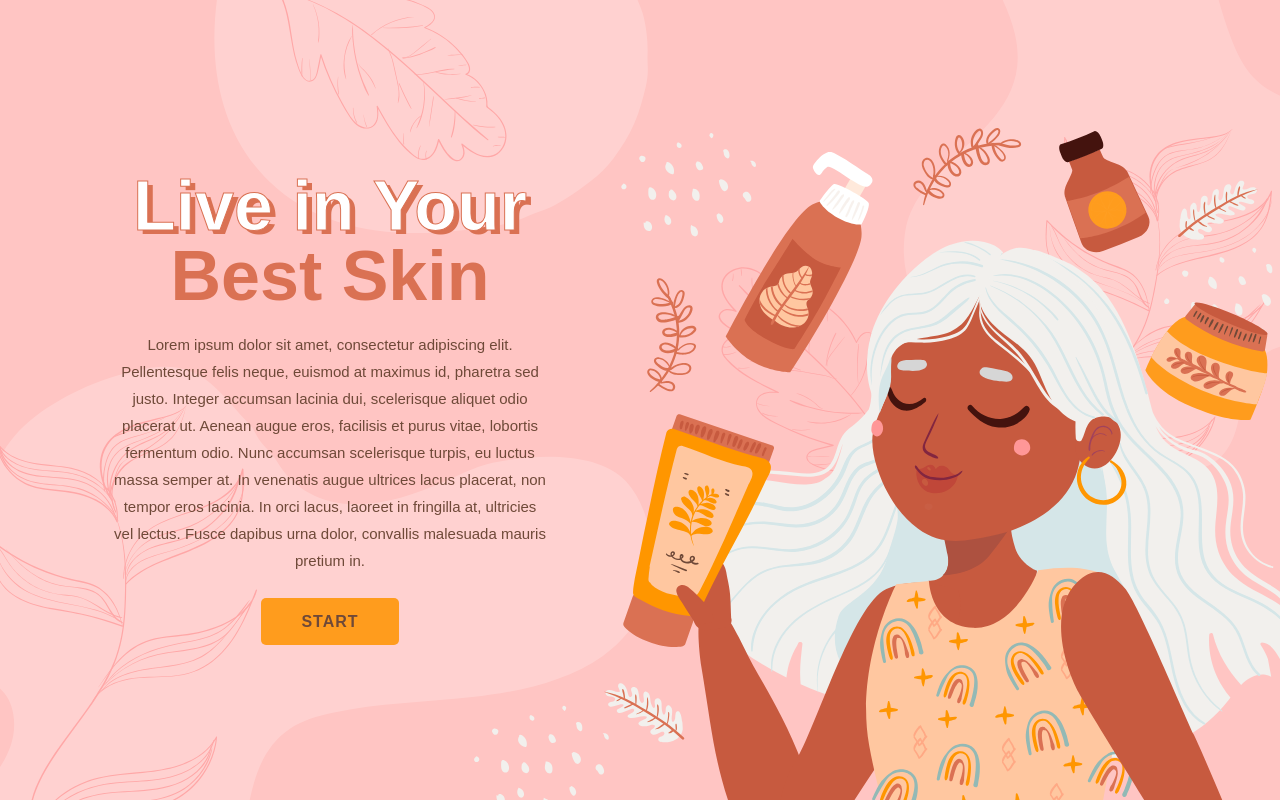
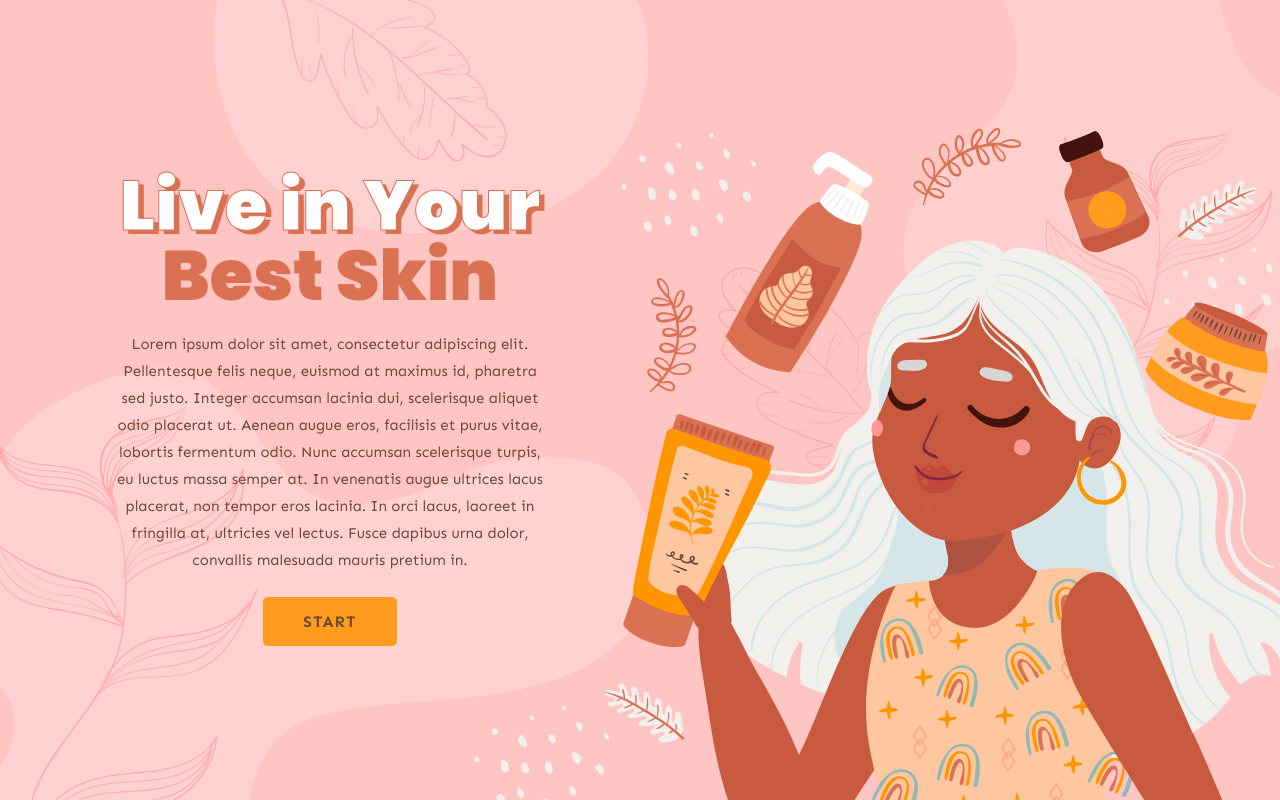
Before and after one commit to annajliang/skincare-routine-builder, a Next.js app: page / in a window 1280 px wide. Built offline with nearby package versions, Linux system fonts and the light colour scheme.

Commit message:
create custom document file

```diff
--- /dev/null
+++ b/pages/_document.js
@@ -0,0 +1,27 @@
+import Document, { Html, Head, Main, NextScript } from "next/document";
+
+class MyDocument extends Document {
+  static async getInitialProps(ctx) {
+    const initialProps = await Document.getInitialProps(ctx);
+    return { ...initialProps };
+  }
+
+  render() {
+    return (
+      <Html>
+        <Head>
+          <link rel="preconnect" href="https://fonts.googleapis.com" />
+          <link rel="preconnect" href="https://fonts.gstatic.com" crossOrigin="true" />
+          <link href="https://fonts.googleapis.com/css2?family=Poppins:wght@700;800;900&family=Sen:wght@400;700&display=swap" rel="stylesheet" />
+          <link rel="stylesheet" href="https://cdnjs.cloudflare.com/ajax/libs/animate.css/3.5.2/animate.min.css" />
+        </Head>
+        <body>
+          <Main />
+          <NextScript />
+        </body>
+      </Html>
+    );
+  }
+}
+
+export default MyDocument;
```
